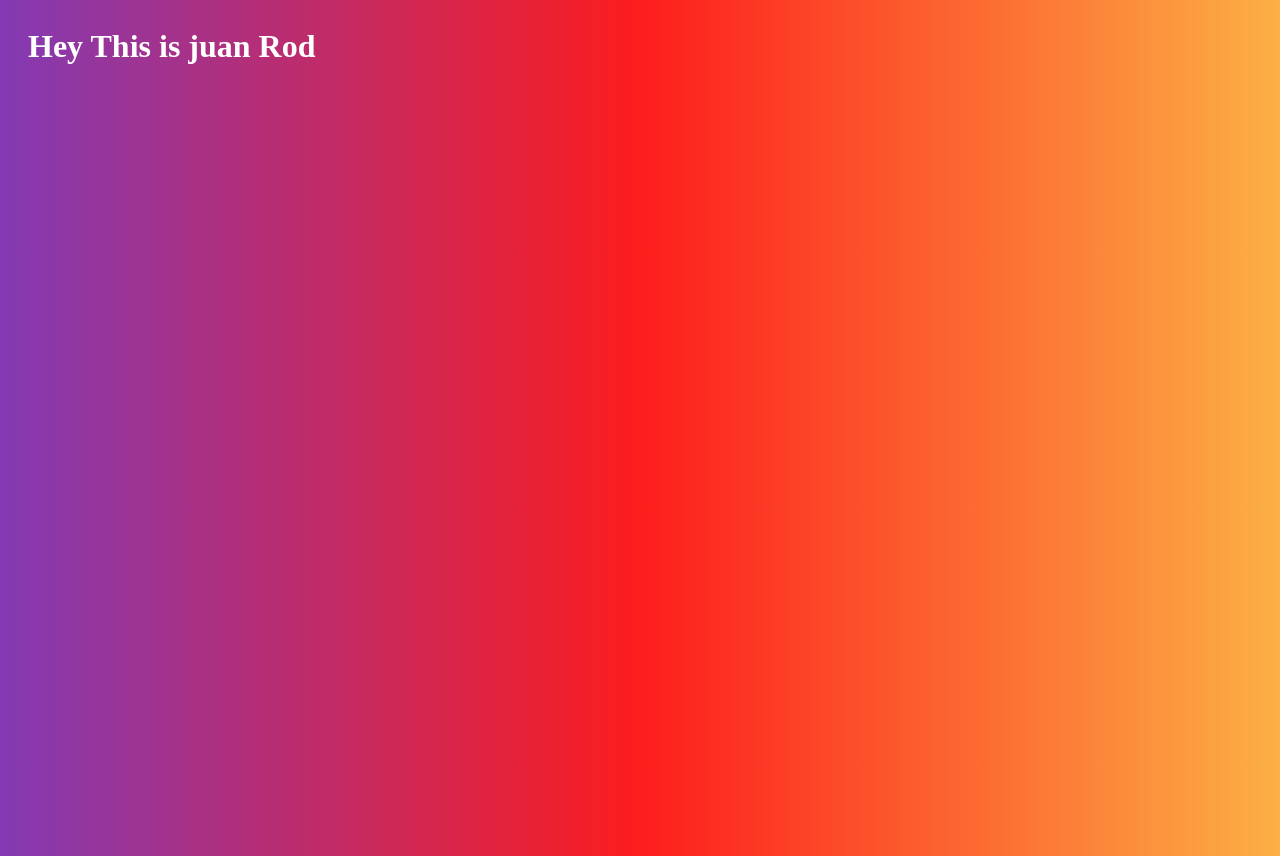
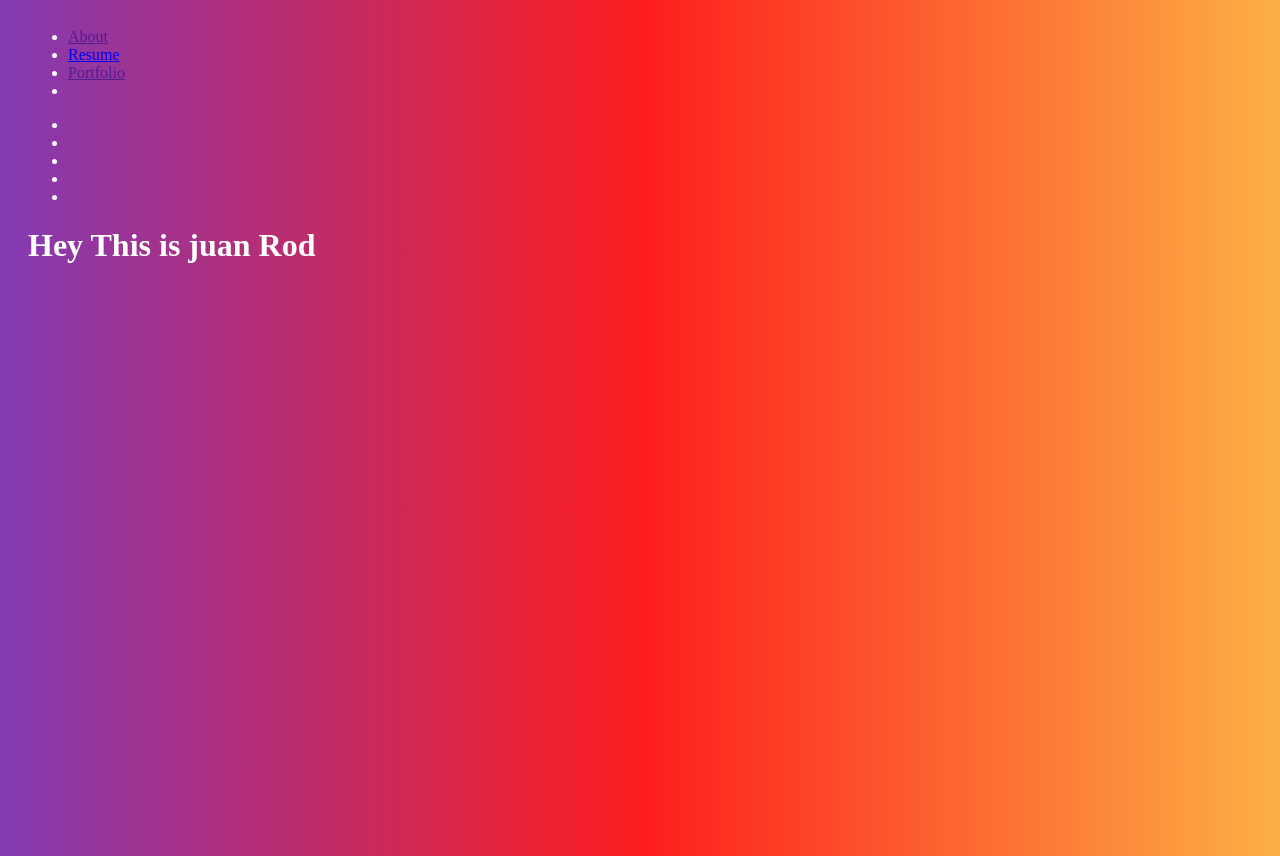
Before and after one commit to juan-rod/ACA_web101_juan_rodriguez--c10, a plain HTML site: page index.html in a window 1280 px wide. Drawn offline with Linux system fonts and the light colour scheme.

Commit message:
set up resume template

```diff
--- a/index.html
+++ b/index.html
@@ -6,6 +6,23 @@
   <title>My Portfolio</title>
 </head>
 <body>
+  <nav>
+    <ul>
+      <li><a href="">About</a></li>
+      <li><a href="./resume.html">Resume</a></li>
+      <li><a href="">Portfolio</a></li>
+      <li><a href=""></a></li>
+    </ul>
+    <ul>
+      <li><a href=""></a></li>
+      <li><a href=""></a></li>
+      <li><a href=""></a></li>
+      <li><a href=""></a></li>
+      <li><a href=""></a></li>
+    </ul>
+  </nav>
   <h1>Hey This is juan Rod</h1>
 </body>
 </html>
+
+<!-- I didn't complete this because stuff -->
```
Also changed, not shown: resume.html (added, +12 -0 lines), resumeStyles.css (added).
